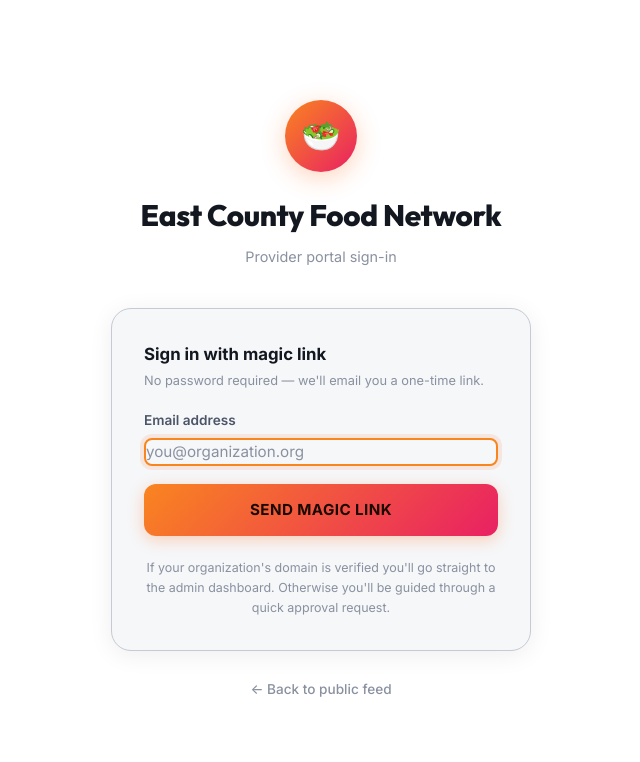
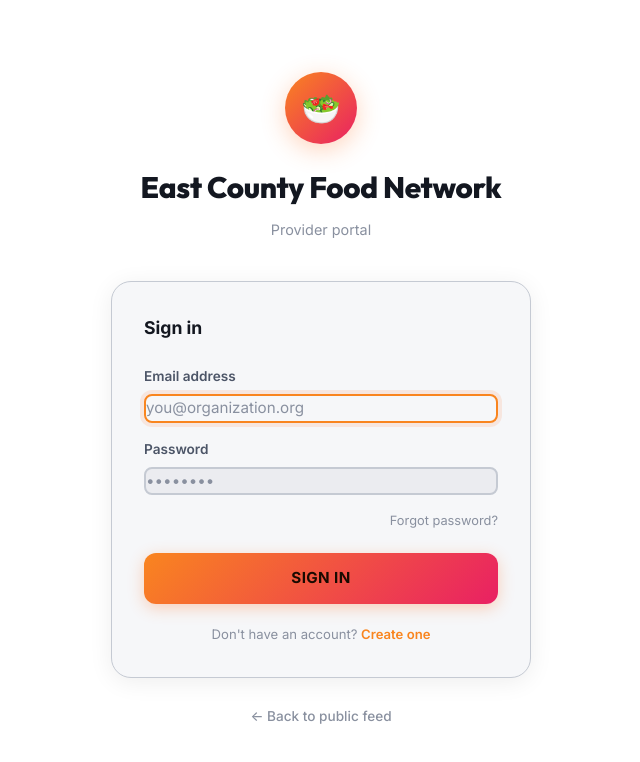
Before and after one commit to CraigsArray/food-resource-network, a React (Vite) app: page /login in a window 1280 px wide. Shown: the top 762 px of the page, without its empty margins (319-959 px from the left). Built offline with nearby package versions, Linux system fonts and the light colour scheme; no server answers.

Commit message:
no more magic link

```diff
--- a/src/App.jsx
+++ b/src/App.jsx
@@ -11,6 +11,7 @@ import PublicFeed           from './pages/PublicFeed'
 import AdminDashboard       from './pages/AdminDashboard'
 import PendingProviders     from './pages/PendingProviders'
 import Widget               from './pages/Widget'
+import ResetPassword        from './pages/ResetPassword'
 
 export default function App() {
   return (
@@ -22,7 +23,8 @@ export default function App() {
           <Route path="/"              element={<PublicFeed />} />
           <Route path="/widget"        element={<Widget />} />
           <Route path="/login"         element={<LoginPage />} />
-          <Route path="/auth/callback" element={<AuthCallback />} />
+          <Route path="/auth/callback"  element={<AuthCallback />} />
+          <Route path="/reset-password" element={<ResetPassword />} />
 
           {/* Authenticated — any signed-in user */}
           <Route path="/organization-request" element={
--- a/src/pages/AuthCallback.jsx
+++ b/src/pages/AuthCallback.jsx
@@ -15,6 +15,12 @@ export default function AuthCallback() {
       // when detectSessionInUrl is true (the default). We wait for the session
       // to materialise via onAuthStateChange, then call the RPC.
       const { data: { subscription } } = supabase.auth.onAuthStateChange(async (event, session) => {
+        if (event === 'PASSWORD_RECOVERY') {
+          subscription.unsubscribe()
+          navigate('/reset-password')
+          return
+        }
+
         if (event !== 'SIGNED_IN' || !session) return
 
         subscription.unsubscribe()
--- a/src/pages/LoginPage.jsx
+++ b/src/pages/LoginPage.jsx
@@ -3,33 +3,112 @@ import { Navigate } from 'react-router-dom'
 import { supabase } from '../supabase'
 import { useAuth } from '../contexts/AuthContext'
 
+// mode: 'signin' | 'signup' | 'forgot'
 export default function LoginPage() {
   const { session } = useAuth()
+  const [mode, setMode]       = useState('signin')
   const [email, setEmail]     = useState('')
-  const [sent, setSent]       = useState(false)
+  const [password, setPassword] = useState('')
+  const [confirm, setConfirm] = useState('')
   const [loading, setLoading] = useState(false)
   const [error, setError]     = useState('')
+  const [notice, setNotice]   = useState('')
 
   if (session) return <Navigate to="/admin" replace />
 
-  async function handleSubmit(e) {
+  function reset(nextMode) {
+    setMode(nextMode)
+    setError('')
+    setNotice('')
+    setPassword('')
+    setConfirm('')
+  }
+
+  async function handleSignIn(e) {
     e.preventDefault()
     setError('')
     setLoading(true)
-    const { error: authError } = await supabase.auth.signInWithOtp({
+
+    const { error: authError } = await supabase.auth.signInWithPassword({
       email: email.trim().toLowerCase(),
+      password,
+    })
+
+    if (authError) {
+      setError(authError.message)
+      setLoading(false)
+      return
+    }
+
+    // Profile + org matching happens server-side
+    const { data, error: rpcError } = await supabase.rpc('handle_auth_callback')
+    setLoading(false)
+
+    if (rpcError) {
+      setError('Signed in, but failed to load your organization. Try refreshing.')
+      return
+    }
+
+    window.location.href = data?.redirect ?? '/organization-request'
+  }
+
+  async function handleSignUp(e) {
+    e.preventDefault()
+    setError('')
+
+    if (password !== confirm) {
+      setError('Passwords do not match.')
+      return
+    }
+    if (password.length < 8) {
+      setError('Password must be at least 8 characters.')
+      return
+    }
+
+    setLoading(true)
+    const { error: authError } = await supabase.auth.signUp({
+      email: email.trim().toLowerCase(),
+      password,
       options: { emailRedirectTo: `${window.location.origin}/auth/callback` },
     })
     setLoading(false)
-    if (authError) setError(authError.message)
-    else setSent(true)
+
+    if (authError) {
+      setError(authError.message)
+    } else {
+      setNotice(`Confirmation email sent to ${email}. Click the link to activate your account.`)
+    }
+  }
+
+  async function handleForgot(e) {
+    e.preventDefault()
+    setError('')
+    setLoading(true)
+
+    const { error: authError } = await supabase.auth.resetPasswordForEmail(
+      email.trim().toLowerCase(),
+      { redirectTo: `${window.location.origin}/auth/callback` }
+    )
+    setLoading(false)
+
+    if (authError) {
+      setError(authError.message)
+    } else {
+      setNotice(`Password reset email sent to ${email}.`)
+    }
+  }
+
+  const titles = {
+    signin: 'Sign in',
+    signup: 'Create account',
+    forgot: 'Reset password',
   }
 
   return (
     <div style={{ minHeight: '100vh', display: 'flex', alignItems: 'center', justifyContent: 'center', padding: '2rem 1.5rem', background: 'var(--color-bg-dark)' }}>
       <div style={{ width: '100%', maxWidth: 420 }}>
 
-        {/* Logo / branding */}
+        {/* Branding */}
         <div style={{ textAlign: 'center', marginBottom: '2.5rem' }}>
           <div style={{
             display: 'inline-flex', alignItems: 'center', justifyContent: 'center',
@@ -42,104 +121,109 @@ export default function LoginPage() {
             East County Food Network
           </h1>
           <p style={{ color: 'var(--color-text-muted)', marginTop: '0.4rem', fontSize: '0.9rem' }}>
-            Provider portal sign-in
+            Provider portal
           </p>
         </div>
 
         {/* Card */}
-        <div style={{
-          background: 'var(--color-bg-medium)',
-          border: '1px solid var(--color-border)',
-          borderRadius: 20,
-          padding: '2rem',
-          boxShadow: '0 4px 24px rgba(0,0,0,0.07)',
-        }}>
-          {sent ? (
+        <div style={{ background: 'var(--color-bg-medium)', border: '1px solid var(--color-border)', borderRadius: 20, padding: '2rem', boxShadow: '0 4px 24px rgba(0,0,0,0.07)' }}>
+
+          <h2 style={{ fontSize: '1.1rem', fontWeight: 700, color: 'var(--color-text-primary)', marginBottom: '1.5rem' }}>
+            {titles[mode]}
+          </h2>
+
+          {notice ? (
             <div style={{ textAlign: 'center', padding: '0.5rem 0' }}>
-              <div style={{ fontSize: '2.75rem', marginBottom: '1.25rem' }}>📬</div>
-              <h2 style={{ fontSize: '1.2rem', fontWeight: 700, marginBottom: '0.6rem', color: 'var(--color-text-primary)' }}>
-                Check your email
-              </h2>
-              <p style={{ color: 'var(--color-text-secondary)', fontSize: '0.9rem', lineHeight: 1.6 }}>
-                We sent a magic link to{' '}
-                <strong style={{ color: 'var(--color-primary)' }}>{email}</strong>.<br />
-                Click the link to sign in — no password needed.
-              </p>
-              <button
-                className="btn-secondary"
-                style={{ marginTop: '1.75rem', width: '100%', justifyContent: 'center' }}
-                onClick={() => { setSent(false); setEmail('') }}
-              >
-                Use a different email
+              <div style={{ fontSize: '2.5rem', marginBottom: '1rem' }}>📬</div>
+              <p style={{ color: 'var(--color-text-secondary)', fontSize: '0.9rem', lineHeight: 1.6 }}>{notice}</p>
+              <button className="btn-secondary" style={{ marginTop: '1.5rem', width: '100%', justifyContent: 'center' }} onClick={() => reset('signin')}>
+                Back to sign in
               </button>
             </div>
           ) : (
-            <form onSubmit={handleSubmit} style={{ display: 'flex', flexDirection: 'column', gap: '1.125rem' }}>
+            <form
+              onSubmit={mode === 'signin' ? handleSignIn : mode === 'signup' ? handleSignUp : handleForgot}
+              style={{ display: 'flex', flexDirection: 'column', gap: '1rem' }}
+            >
+              {/* Email */}
               <div>
-                <h2 style={{ fontSize: '1.05rem', fontWeight: 700, color: 'var(--color-text-primary)', marginBottom: '0.2rem' }}>
-                  Sign in with magic link
-                </h2>
-                <p style={{ fontSize: '0.8rem', color: 'var(--color-text-muted)' }}>
-                  No password required — we'll email you a one-time link.
-                </p>
+                <label style={labelStyle}>Email address</label>
+                <input className="form-input" type="email" required autoFocus placeholder="you@organization.org" value={email} onChange={e => setEmail(e.target.value)} />
               </div>
 
-              <div>
-                <label style={{ display: 'block', fontSize: '0.85rem', fontWeight: 600, color: 'var(--color-text-secondary)', marginBottom: '0.4rem' }}>
-                  Email address
-                </label>
-                <input
-                  className="form-input"
-                  type="email"
-                  required
-                  placeholder="you@organization.org"
-                  value={email}
-                  onChange={e => setEmail(e.target.value)}
-                  autoFocus
-                />
-              </div>
-
-              {error && (
-                <p style={{ color: 'var(--color-error)', fontSize: '0.85rem' }}>{error}</p>
+              {/* Password fields — not shown for forgot */}
+              {mode !== 'forgot' && (
+                <div>
+                  <label style={labelStyle}>Password</label>
+                  <input className="form-input" type="password" required placeholder={mode === 'signup' ? 'Min. 8 characters' : '••••••••'} value={password} onChange={e => setPassword(e.target.value)} />
+                </div>
               )}
 
+              {mode === 'signup' && (
+                <div>
+                  <label style={labelStyle}>Confirm password</label>
+                  <input className="form-input" type="password" required placeholder="Re-enter password" value={confirm} onChange={e => setConfirm(e.target.value)} />
+                </div>
+              )}
+
+              {error && <p style={{ color: 'var(--color-error)', fontSize: '0.85rem' }}>{error}</p>}
+
+              {/* Forgot password link — only in signin mode */}
+              {mode === 'signin' && (
+                <div style={{ textAlign: 'right', marginTop: '-0.25rem' }}>
+                  <button type="button" onClick={() => reset('forgot')} style={{ background: 'none', border: 'none', color: 'var(--color-text-muted)', fontSize: '0.8rem', cursor: 'pointer', padding: 0 }}>
+                    Forgot password?
+                  </button>
+                </div>
+              )}
+
+              {/* Submit */}
               <button
                 type="submit"
                 disabled={loading}
                 style={{
-                  width: '100%',
-                  padding: '0.85rem',
+                  width: '100%', padding: '0.85rem', marginTop: '0.25rem',
                   background: 'linear-gradient(135deg, var(--color-primary), var(--color-secondary))',
-                  border: 'none',
-                  borderRadius: 12,
-                  color: '#1a0a00',
-                  fontWeight: 800,
-                  fontSize: '0.95rem',
-                  letterSpacing: '0.4px',
-                  textTransform: 'uppercase',
+                  border: 'none', borderRadius: 12,
+                  color: '#1a0a00', fontWeight: 800, fontSize: '0.95rem',
+                  letterSpacing: '0.4px', textTransform: 'uppercase',
                   cursor: loading ? 'not-allowed' : 'pointer',
                   opacity: loading ? 0.6 : 1,
                   boxShadow: '0 4px 16px rgba(255,111,35,0.3)',
                   transition: 'all 200ms ease',
                 }}
               >
-                {loading ? 'Sending…' : 'Send Magic Link'}
+                {loading ? 'Please wait…' : mode === 'signin' ? 'Sign In' : mode === 'signup' ? 'Create Account' : 'Send Reset Link'}
               </button>
 
-              <p style={{ fontSize: '0.78rem', color: 'var(--color-text-muted)', textAlign: 'center', lineHeight: 1.6, paddingTop: '0.25rem' }}>
-                If your organization's domain is verified you'll go straight to the admin dashboard.
-                Otherwise you'll be guided through a quick approval request.
-              </p>
+              {/* Mode toggles */}
+              <div style={{ textAlign: 'center', fontSize: '0.82rem', color: 'var(--color-text-muted)', paddingTop: '0.25rem' }}>
+                {mode === 'signin' && (
+                  <>Don't have an account?{' '}
+                    <button type="button" onClick={() => reset('signup')} style={linkBtnStyle}>Create one</button>
+                  </>
+                )}
+                {mode === 'signup' && (
+                  <>Already have an account?{' '}
+                    <button type="button" onClick={() => reset('signin')} style={linkBtnStyle}>Sign in</button>
+                  </>
+                )}
+                {mode === 'forgot' && (
+                  <button type="button" onClick={() => reset('signin')} style={linkBtnStyle}>← Back to sign in</button>
+                )}
+              </div>
             </form>
           )}
         </div>
 
         <p style={{ textAlign: 'center', marginTop: '1.75rem', fontSize: '0.85rem' }}>
-          <a href="/" style={{ color: 'var(--color-text-muted)', textDecoration: 'none', fontWeight: 500 }}>
-            ← Back to public feed
-          </a>
+          <a href="/" style={{ color: 'var(--color-text-muted)', textDecoration: 'none', fontWeight: 500 }}>← Back to public feed</a>
         </p>
       </div>
     </div>
   )
 }
+
+const labelStyle = { display: 'block', fontSize: '0.85rem', fontWeight: 600, color: 'var(--color-text-secondary)', marginBottom: '0.4rem' }
+
+const linkBtnStyle = { background: 'none', border: 'none', color: 'var(--color-primary)', fontWeight: 600, cursor: 'pointer', padding: 0, fontSize: 'inherit' }
--- /dev/null
+++ b/src/pages/ResetPassword.jsx
@@ -0,0 +1,106 @@
+import { useState } from 'react'
+import { useNavigate } from 'react-router-dom'
+import { supabase } from '../supabase'
+
+export default function ResetPassword() {
+  const navigate = useNavigate()
+  const [password, setPassword]   = useState('')
+  const [confirm, setConfirm]     = useState('')
+  const [loading, setLoading]     = useState(false)
+  const [error, setError]         = useState('')
+  const [done, setDone]           = useState(false)
+
+  async function handleSubmit(e) {
+    e.preventDefault()
+    setError('')
+
+    if (password !== confirm) {
+      setError('Passwords do not match.')
+      return
+    }
+    if (password.length < 8) {
+      setError('Password must be at least 8 characters.')
+      return
+    }
+
+    setLoading(true)
+    const { error: updateError } = await supabase.auth.updateUser({ password })
+    setLoading(false)
+
+    if (updateError) {
+      setError(updateError.message)
+    } else {
+      setDone(true)
+      setTimeout(() => navigate('/login'), 2500)
+    }
+  }
+
+  return (
+    <div style={{ minHeight: '100vh', display: 'flex', alignItems: 'center', justifyContent: 'center', padding: '2rem 1.5rem', background: 'var(--color-bg-dark)' }}>
+      <div style={{ width: '100%', maxWidth: 420 }}>
+
+        <div style={{ textAlign: 'center', marginBottom: '2.5rem' }}>
+          <div style={{
+            display: 'inline-flex', alignItems: 'center', justifyContent: 'center',
+            width: 72, height: 72, borderRadius: '50%',
+            background: 'linear-gradient(135deg, var(--color-primary), var(--color-secondary))',
+            fontSize: '2rem', marginBottom: '1.25rem',
+            boxShadow: '0 6px 24px rgba(255,111,35,0.3)',
+          }}>🥗</div>
+          <h1 style={{ fontFamily: 'Outfit, sans-serif', fontSize: '1.85rem', fontWeight: 800, color: 'var(--color-text-primary)', letterSpacing: '-0.3px' }}>
+            East County Food Network
+          </h1>
+        </div>
+
+        <div style={{ background: 'var(--color-bg-medium)', border: '1px solid var(--color-border)', borderRadius: 20, padding: '2rem', boxShadow: '0 4px 24px rgba(0,0,0,0.07)' }}>
+          {done ? (
+            <div style={{ textAlign: 'center', padding: '0.5rem 0' }}>
+              <div style={{ fontSize: '2.5rem', marginBottom: '1rem' }}>✅</div>
+              <h2 style={{ fontSize: '1.1rem', fontWeight: 700, color: 'var(--color-text-primary)', marginBottom: '0.5rem' }}>Password updated</h2>
+              <p style={{ color: 'var(--color-text-muted)', fontSize: '0.9rem' }}>Redirecting you to sign in…</p>
+            </div>
+          ) : (
+            <form onSubmit={handleSubmit} style={{ display: 'flex', flexDirection: 'column', gap: '1rem' }}>
+              <div>
+                <h2 style={{ fontSize: '1.1rem', fontWeight: 700, color: 'var(--color-text-primary)', marginBottom: '0.2rem' }}>Set new password</h2>
+                <p style={{ fontSize: '0.8rem', color: 'var(--color-text-muted)' }}>Choose a strong password for your account.</p>
+              </div>
+
+              <div>
+                <label style={labelStyle}>New password</label>
+                <input className="form-input" type="password" required autoFocus placeholder="Min. 8 characters" value={password} onChange={e => setPassword(e.target.value)} />
+              </div>
+
+              <div>
+                <label style={labelStyle}>Confirm new password</label>
+                <input className="form-input" type="password" required placeholder="Re-enter password" value={confirm} onChange={e => setConfirm(e.target.value)} />
+              </div>
+
+              {error && <p style={{ color: 'var(--color-error)', fontSize: '0.85rem' }}>{error}</p>}
+
+              <button
+                type="submit"
+                disabled={loading}
+                style={{
+                  width: '100%', padding: '0.85rem', marginTop: '0.25rem',
+                  background: 'linear-gradient(135deg, var(--color-primary), var(--color-secondary))',
+                  border: 'none', borderRadius: 12,
+                  color: '#1a0a00', fontWeight: 800, fontSize: '0.95rem',
+                  letterSpacing: '0.4px', textTransform: 'uppercase',
+                  cursor: loading ? 'not-allowed' : 'pointer',
+                  opacity: loading ? 0.6 : 1,
+                  boxShadow: '0 4px 16px rgba(255,111,35,0.3)',
+                  transition: 'all 200ms ease',
+                }}
+              >
+                {loading ? 'Updating…' : 'Update Password'}
+              </button>
+            </form>
+          )}
+        </div>
+      </div>
+    </div>
+  )
+}
+
+const labelStyle = { display: 'block', fontSize: '0.85rem', fontWeight: 600, color: 'var(--color-text-secondary)', marginBottom: '0.4rem' }
```
